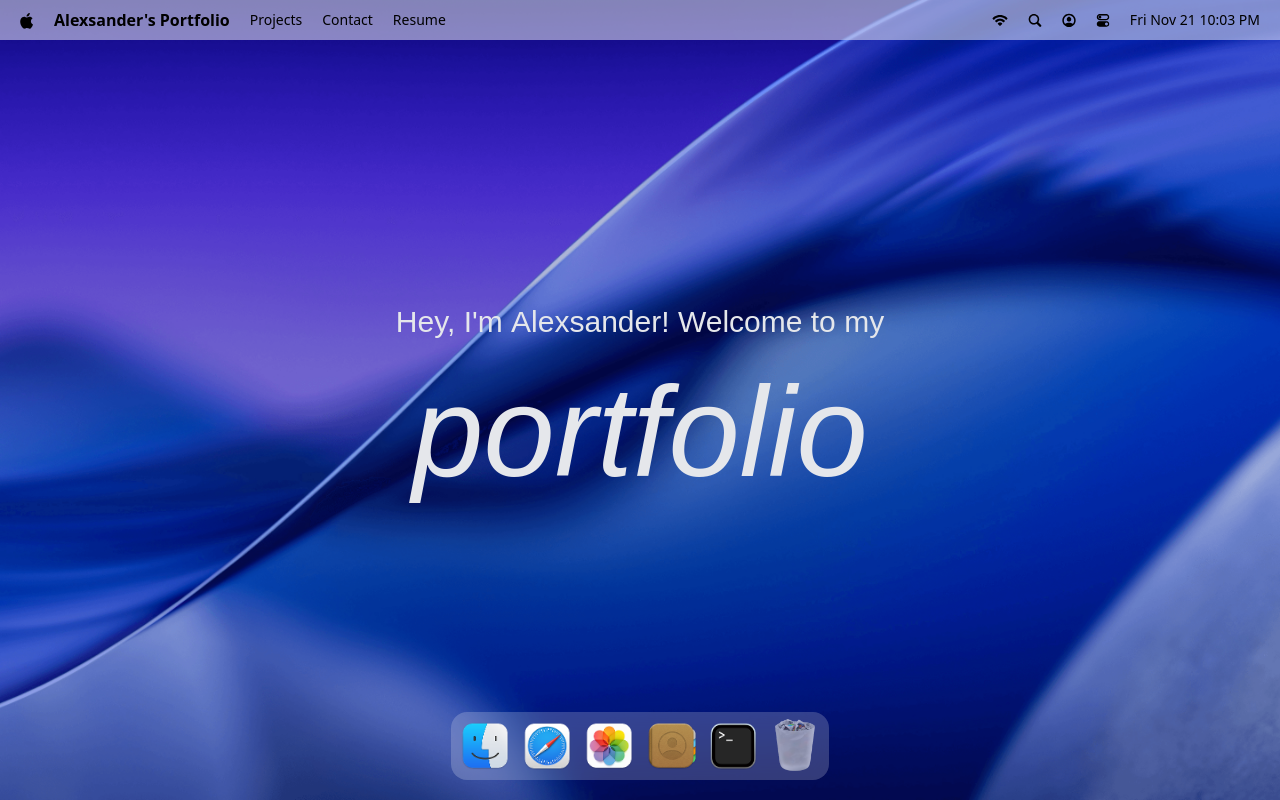
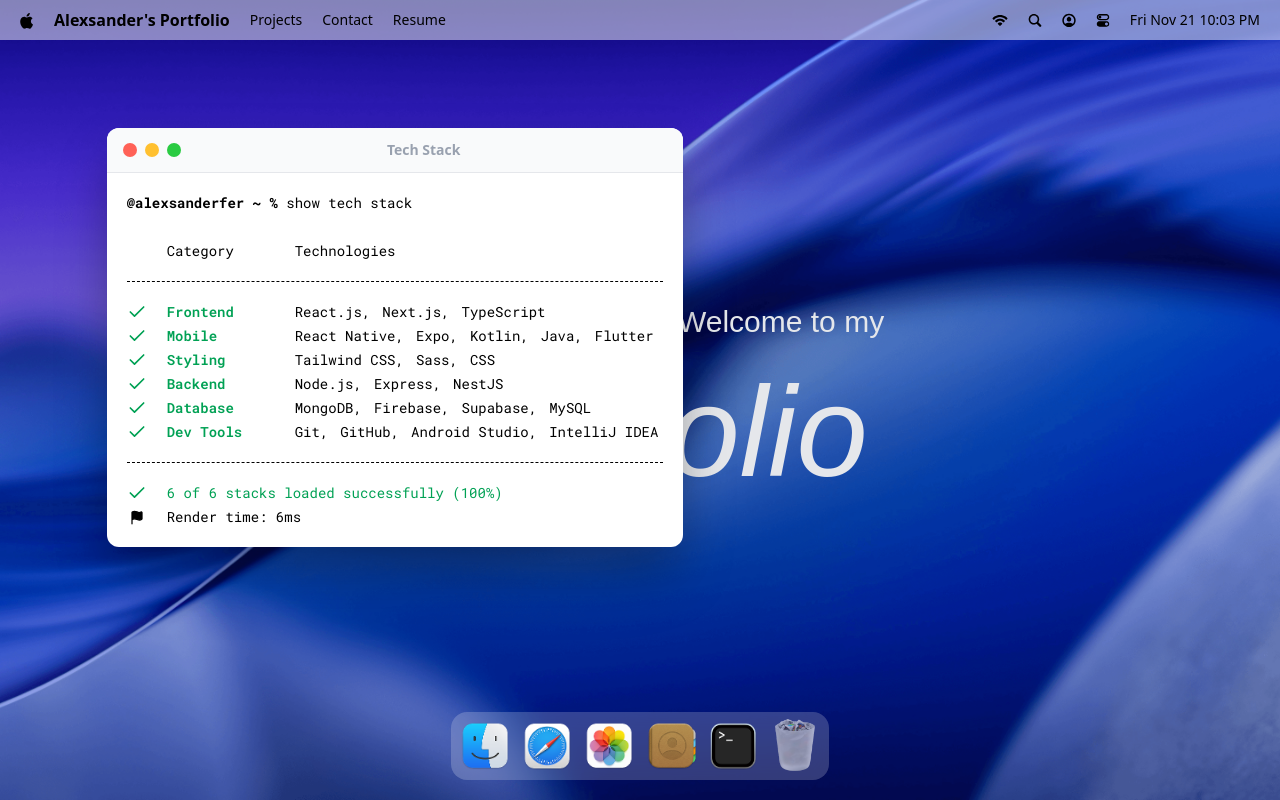
Before and after one commit to alexsanderfer/MacOS_Portfolio, a React (Vite) app: page / in a window 1280 px wide. Both pictures are taken after a click on the button 733 px from the left and 746 px from the top of the page. Built offline with nearby package versions, Linux system fonts and the light colour scheme; a web font is replaced by a local one.

Commit message:
... implement a hoc for managing window states and add the first window - terminal

```diff
--- a/src/App.jsx
+++ b/src/App.jsx
@@ -1,5 +1,12 @@
 import React from 'react'
-import {Dock, Navbar, Welcome} from "#components/index.js";
+
+import {Dock, Navbar, Welcome} from "#components";
+import {Terminal} from "#windows"
+
+import {Draggable} from "gsap/Draggable";
+import gsap from "gsap";
+
+gsap.registerPlugin(Draggable)
 
 function App() {
     return (
@@ -7,6 +14,7 @@
             <Navbar/>
             <Welcome/>
             <Dock/>
+            <Terminal/>
         </main>
     )
 }
--- /dev/null
+++ b/src/components/WindowControls.jsx
@@ -0,0 +1,16 @@
+import React from 'react'
+import useWindowStore from "#store/Window.jsx";
+
+const WindowControls = ({target}) => {
+    const {closeWindow} = useWindowStore()
+
+    return (
+        <div id="window-controls">
+            <div className="close" onClick={() => closeWindow(target)}/>
+            <div className="minimize"/>
+            <div className="maximize"/>
+        </div>
+    )
+}
+
+export default WindowControls
--- a/src/components/index.js
+++ b/src/components/index.js
@@ -1,6 +1,7 @@
 import Navbar from '#components/Navbar.jsx'
 import Welcome from '#components/Welcome.jsx'
 import Dock from '#components/Dock.jsx'
+import WindowControls from '#components/WindowControls.jsx'
 
 
-export {Navbar, Welcome, Dock}
+export {Navbar, Welcome, Dock, WindowControls}
--- a/src/constants/index.js
+++ b/src/constants/index.js
@@ -106,7 +106,7 @@
     },
     {
         category: "Mobile",
-        items: ["React Native", "Expo"],
+        items: ["React Native", "Expo", "Kotlin", "Java", "Flutter"],
     },
     {
         category: "Styling",
@@ -114,15 +114,15 @@
     },
     {
         category: "Backend",
-        items: ["Node.js", "Express", "NestJS", "Hono"],
+        items: ["Node.js", "Express", "NestJS"],
     },
     {
         category: "Database",
-        items: ["MongoDB", "PostgreSQL"],
+        items: ["MongoDB", "Firebase", "Supabase", "MySQL"],
     },
     {
         category: "Dev Tools",
-        items: ["Git", "GitHub", "Docker"],
+        items: ["Git", "GitHub", "Android Studio", "IntelliJ IDEA"],
     },
 ];
 
--- /dev/null
+++ b/src/hoc/WindowWrapper.jsx
@@ -0,0 +1,53 @@
+import React, {useLayoutEffect, useRef} from 'react'
+import useWindowStore from "#store/Window.jsx";
+import {useGSAP} from "@gsap/react";
+import gsap from "gsap";
+import {Draggable} from "gsap/Draggable";
+
+const WindowWrapper = (Component, windowKey) => {
+    const Wrapper = (props) => {
+        const {focusWindow, windows} = useWindowStore()
+        const {isOpen, zIndex} = windows[windowKey];
+        const ref = useRef(null);
+
+        useGSAP(() => {
+            const el = ref.current;
+            if (!el || !isOpen) return;
+
+            el.style.display = "block";
+
+            gsap.fromTo(
+                el,
+                {scale: 0.8, opacity: 0, y: 40},
+                {scale: 1, opacity: 1, y: 0, duration: 0.4, ease: "power3.out"}
+            );
+        }, [isOpen])
+
+        useGSAP(() => {
+            const el = ref.current;
+            if (!el) return;
+
+            const [instance] = Draggable.create(el, {onPress: () => focusWindow(windowKey)})
+
+            return () => instance.kill()
+        }, [])
+
+        useLayoutEffect(() => {
+            const el = ref.current;
+            if (!el) return;
+            el.style.display = isOpen ? "block" : "none";
+        }, [isOpen]);
+
+        return <section id={windowKey} ref={ref} style={{
+            zIndex,
+        }} className="absolute">
+            <Component {...props} />
+        </section>
+    }
+
+    Wrapper.displayName = `WindowWrapper(${Component.displayName || Component.name || "Component"})`;
+
+    return Wrapper
+}
+
+export default WindowWrapper
--- /dev/null
+++ b/src/windows/Terminal.jsx
@@ -0,0 +1,60 @@
+import React from 'react'
+import WindowWrapper from "#hoc/WindowWrapper.jsx";
+import {techStack} from "#constants/index.js";
+import {Check, Flag} from "lucide-react";
+import {WindowControls} from "#components";
+
+const Terminal = () => {
+    return (
+        <>
+            <div id="window-header">
+                <WindowControls target="terminal"/>
+                <h2>Tech Stack</h2>
+            </div>
+
+            <div className="techstack">
+                <p>
+                    <span className="font-bold">@alexsanderfer ~ % </span>
+                    show tech stack
+                </p>
+                <div className="label">
+                    <p className="w-32">Category</p>
+                    <p>Technologies</p>
+                </div>
+
+                <ul className="content">
+                    {techStack.map(({category, items}) => (
+                        <li className="flex items-center" key={category}>
+                            <Check className="check" size={20}/>
+                            <h3>{category}</h3>
+                            <ul>
+                                {items.map((item, i) => (
+                                    <li key={i}>
+                                        {item}
+                                        {i < items.length - 1 ? "," : ""}
+                                    </li>
+                                ))}
+                            </ul>
+                        </li>
+                    ))}
+                </ul>
+
+                <div className="footnote">
+                    <p>
+                        <Check className="check" size={20}/>
+                        6 of 6 stacks loaded successfully (100%)
+                    </p>
+                    <p className="text-black">
+                        <Flag size={15} fill="black"/>
+                        Render time: 6ms
+                    </p>
+                </div>
+
+            </div>
+        </>
+    )
+}
+
+const TerminalWindow = WindowWrapper(Terminal, "terminal")
+
+export default TerminalWindow
--- /dev/null
+++ b/src/windows/index.js
@@ -0,0 +1,4 @@
+import Terminal from '#windows/Terminal.jsx'
+
+
+export {Terminal}
```
